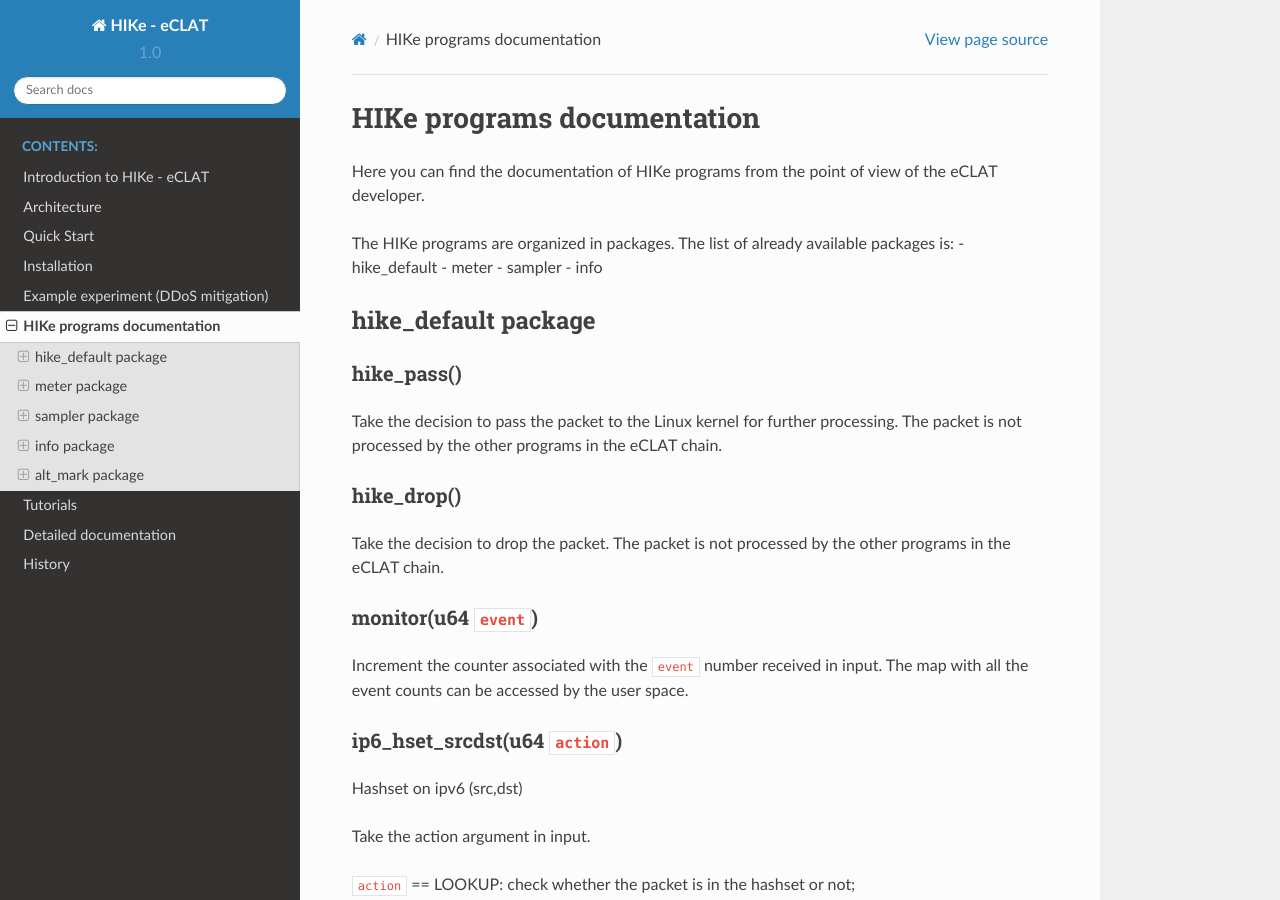
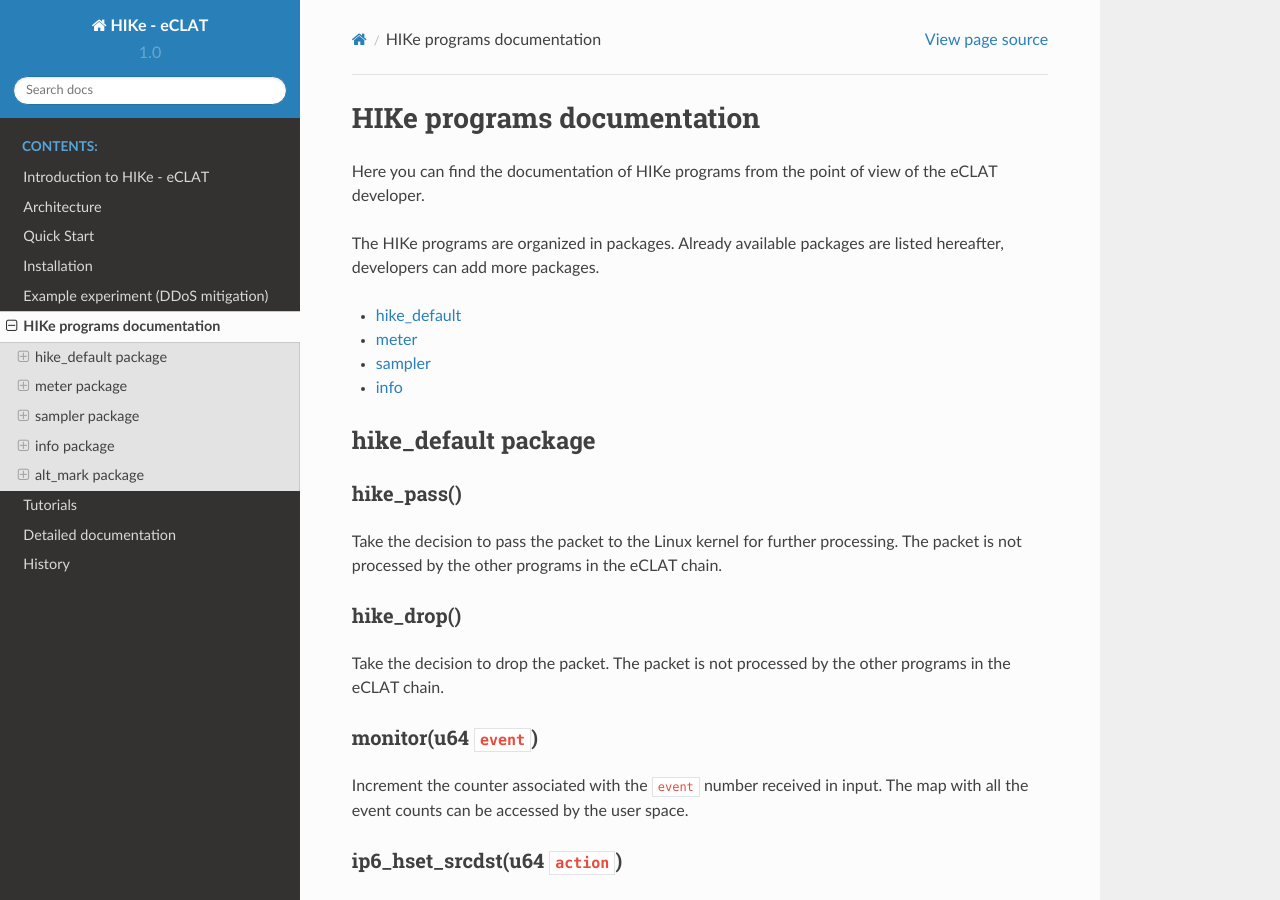
Before and after one commit to hike-eclat/docs, a Sphinx documentation site: the page built from docs/hike_programs.rst, in a window 1280 px wide and 900 px high. Built offline with Sphinx 7.4.7 and the Read the Docs theme 2.0.0, drawn with Linux system fonts in a browser that asks for light colours; pages that are not in the unit, such as notebooks, are missing from menus.

Commit message:
Update hike_programs.rst

```diff
--- a/docs/hike_programs.rst
+++ b/docs/hike_programs.rst
@@ -3,11 +3,13 @@ HIKe programs documentation
 
 Here you can find the documentation of HIKe programs from the point of view of the eCLAT developer.
 
-The HIKe programs are organized in packages. The list of already available packages is:
-- hike_default
-- meter
-- sampler
-- info
+The HIKe programs are organized in packages. Already available packages are listed hereafter, developers can
+add more packages.
+
+- `hike_default <hike_default package>`_
+- `meter <meter package>`_
+- `sampler <sampler package>`_
+- `info <info package>`_
 
 hike_default package
 ---------
```
